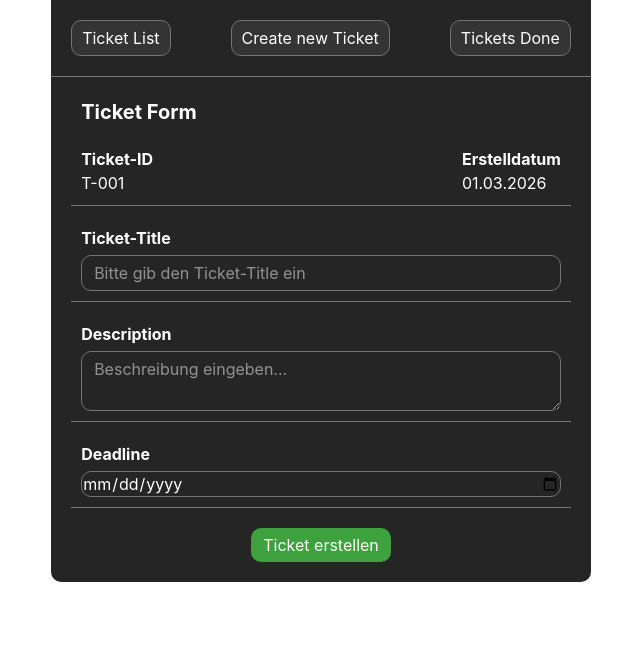
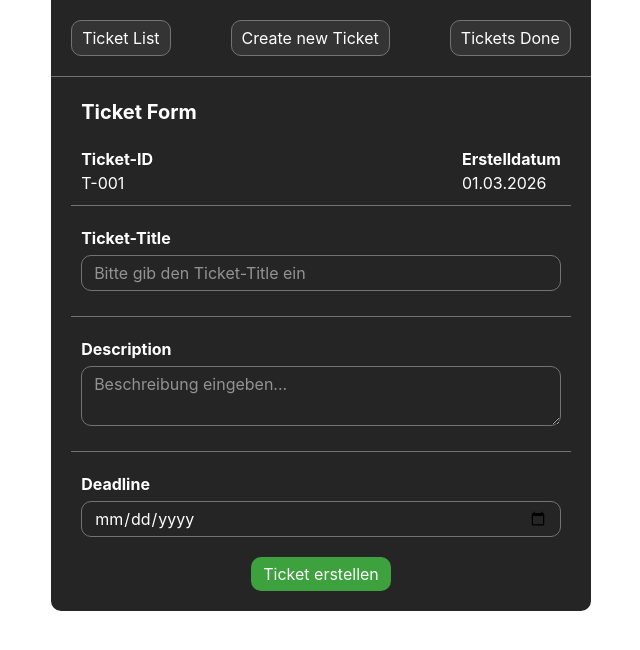
Before and after one commit to 0R91/react-ticketsystem, a Next.js app: page /dashboard in a window 1280 px wide. Both pictures are taken after a click on the button "Create new Ticket". Shown: the top 650 px of the page, without its empty margins (319-959 px from the left). Built offline with nearby package versions, Linux system fonts and the light colour scheme.

Commit message:
Removed bottom border from last-elements in ticketList and ticketForm. Added submit mock logic

```diff
--- a/app/dashboard/components/dashboard.module.css
+++ b/app/dashboard/components/dashboard.module.css
@@ -26,3 +26,7 @@
 .hidden {
   display: none;
 }
+
+tbody tr:last-child td {
+  border: 0;
+}
--- a/app/dashboard/components/ticketForm.module.css
+++ b/app/dashboard/components/ticketForm.module.css
@@ -33,14 +33,17 @@
   flex-direction: column;
   gap: 5px;
   border-bottom: 1px solid var(--accent);
-  padding-bottom: 10px;
+  padding-bottom: 25px;
 }
 
-.inputTitle {
-  padding: 5px 12px;
+.lastField {
+  border-bottom: 0;
+  padding-bottom: 0;
 }
 
-.textarea {
+.inputTitle,
+.textarea,
+.inputDate {
   padding: 5px 12px;
 }
 
--- a/app/dashboard/components/ticketForm.tsx
+++ b/app/dashboard/components/ticketForm.tsx
@@ -6,8 +6,27 @@ import { useState } from 'react'
 
 export default function TicketForm() {
   const [title, setTitle] = useState('')
+  const [description, setDescription] = useState('')
+  const [date, setDate] = useState('')
 
-  const ticketId = [1, 2, 3, 4, 5]
+  const ticketId = []
+  const ticketList = []
+
+  const submitForm = () => {
+    console.log('Form')
+    console.log(formData)
+    ticketList.push(formData)
+    console.log(ticketList)
+    setTitle('')
+    setDescription('')
+    setDate('')
+  }
+
+  const formData = {
+    title: title,
+    description: description,
+    date: date,
+  }
 
   return (
     <form
@@ -22,6 +41,7 @@ export default function TicketForm() {
       <div className={styles.meta}>
         <div className={styles.metaItem}>
           <span className={styles.label}>Ticket-ID</span>
+
           <span>T-001</span>
         </div>
 
@@ -48,16 +68,27 @@ export default function TicketForm() {
         <textarea
           placeholder="Beschreibung eingeben..."
           className={styles.textarea}
+          onChange={(e) => {
+            setDescription(e.target.value)
+          }}
         />
       </div>
 
-      <div className={styles.field}>
+      <div className={`${styles.field} ${styles.lastField}`}>
         <label htmlFor="deadline" className={styles.label}>
           Deadline
         </label>
-        <input id="deadline" type="date" />
+        <input
+          className={styles.inputDate}
+          type="date"
+          onChange={(e) => {
+            setDate(e.target.value)
+          }}
+        />
       </div>
-      <button className={styles.submitBtn}>Ticket erstellen</button>
+      <button className={styles.submitBtn} onClick={submitForm}>
+        Ticket erstellen
+      </button>
     </form>
   )
 }
```
